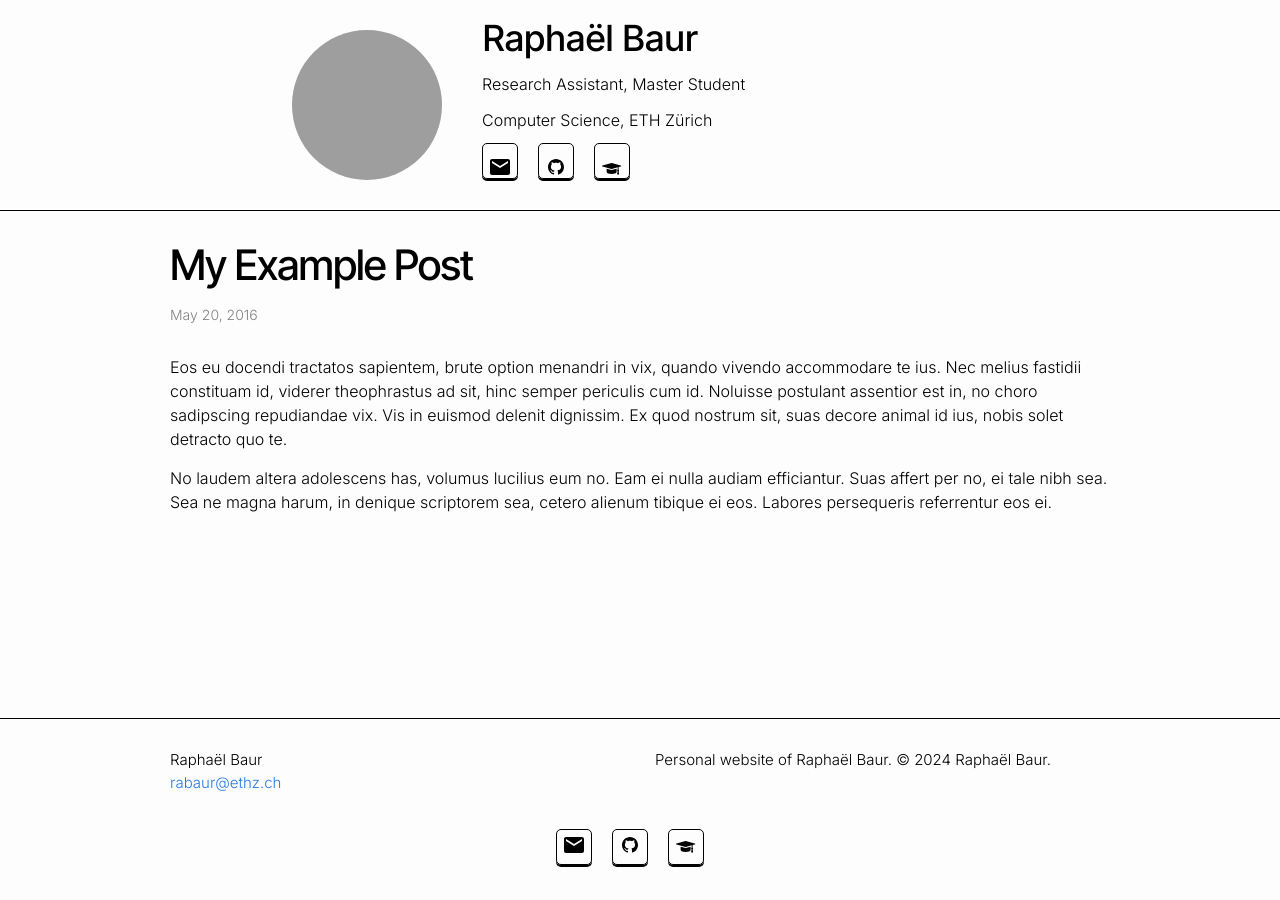
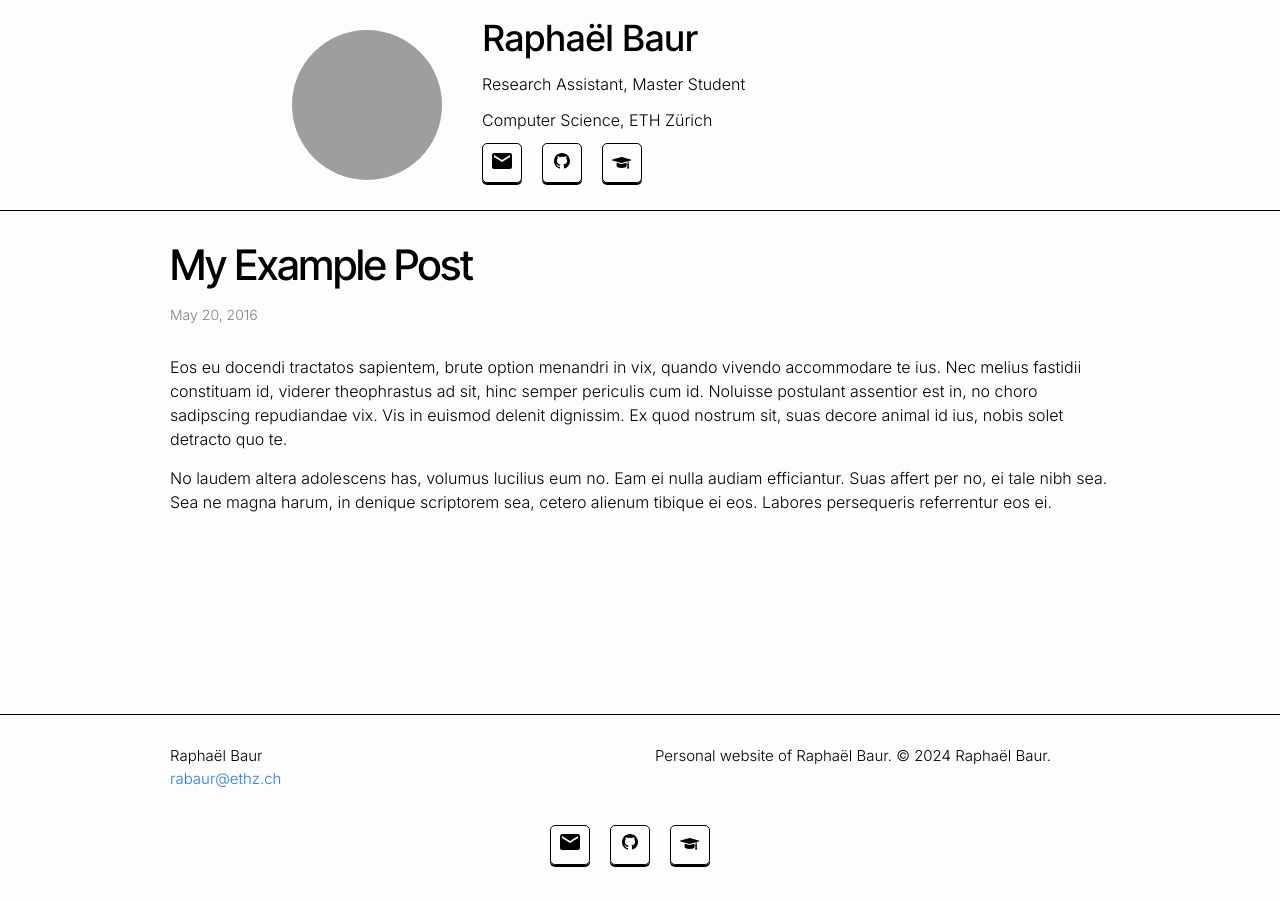
Before and after one commit to rabaur/personal-website, a Jekyll site: the page built from _posts/2016-05-20-my-example-post.md, in a window 1280 px wide. Built offline with Jekyll 4.4.1, drawn with Linux system fonts in a browser that asks for light colours; grey boxes are pictures that could not be loaded.

```diff
--- a/_sass/minima/custom-styles.scss
+++ b/_sass/minima/custom-styles.scss
@@ -132,15 +132,19 @@
 .my-social-item-wrapper {
     transition: background-color;
     border: 1px solid $text-color;
-    width: 24px;
-    height: 24px;
+    width: 30px;
+    height: 30px;
     display: flex;
     align-items: center;
     justify-content: center;
-    padding: 5px;
+    padding: 4px;
     border-radius: 5px;
     margin: 5px 20px 5px 0px;
     box-shadow: 0px 2px 0 $text-color;
+}
+
+.my-social-item {
+    fill: $text-color; /* Initial color */
 }
 
 .my-social-item-wrapper:hover {
@@ -151,8 +155,3 @@
         fill: white;  /* Change this to white or any other color */
     }
 }
-
-.my-social-item {
-    height: 20px;
-    fill: $text-color; /* Initial color */
-}
```
Also changed, not shown: _news/2024-07-15-defended-master-thesis.md (added, +4 -0 lines).
